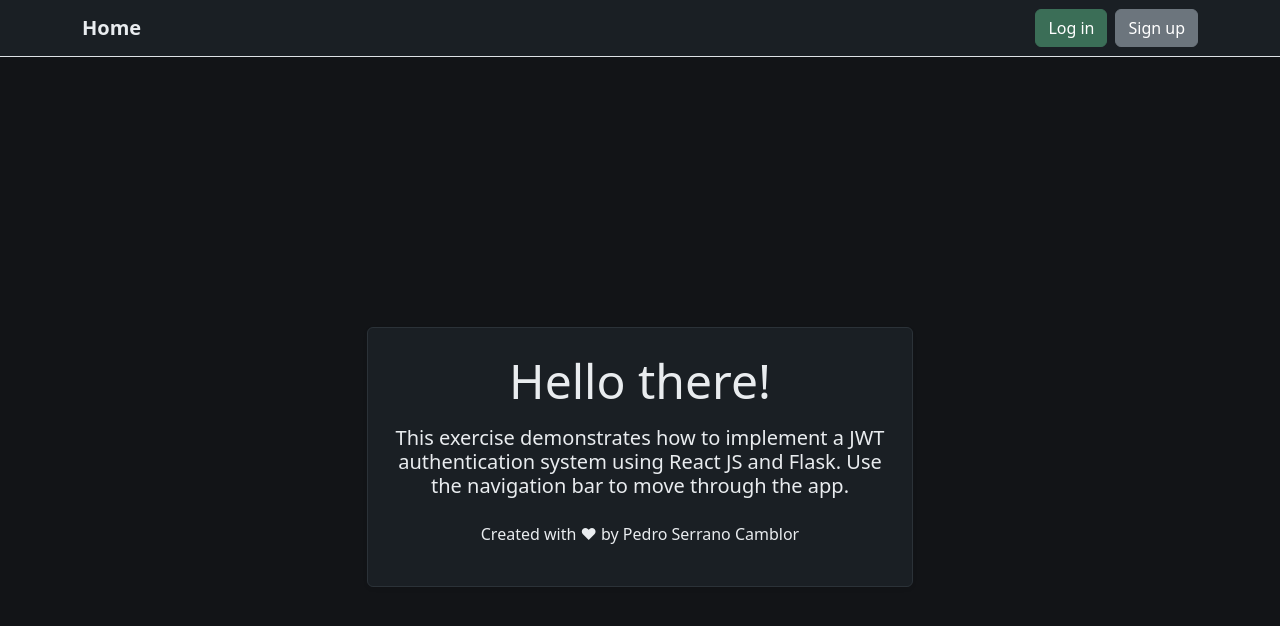
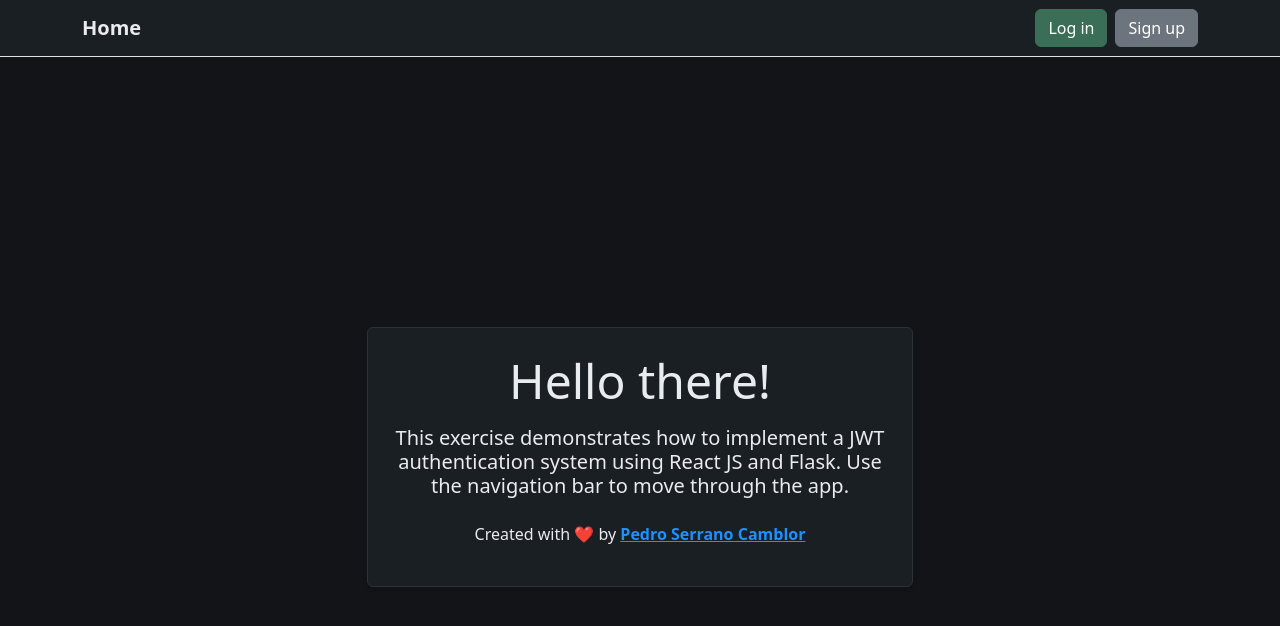
Before and after one commit to 4GeeksAcademy/pedro-serrano-authentication-jwt-flask-react, a React app: page / in a window 1280 px wide. Built offline with nearby package versions, Linux system fonts and the light colour scheme; no server answers.

Commit message:
añadida animacion para el corazón y enlace a linkedin. Terminado todo lo relativo a este proyecto salvo si hubiese feedback

```diff
--- a/src/front/index.css
+++ b/src/front/index.css
@@ -1,16 +1,16 @@
-:root{
+:root {
   /* Colores base del tema */
-  --bg-app: #121417;      /* fondo de la app (oscuro) */
-  --surface: #1a1f24;     /* fondo de las cards (un poco más claro que el fondo) */
-  --surface-2: #20262c;   /* fondo de inputs */
-  --text: #e9ecef;        /* texto principal */
-  --muted: #a3adb6;       /* texto secundario/suave */
-  --border: #2b3238;      /* borde suave */
+  --bg-app: #121417; /* fondo de la app (oscuro) */
+  --surface: #1a1f24; /* fondo de las cards (un poco más claro que el fondo) */
+  --surface-2: #20262c; /* fondo de inputs */
+  --text: #e9ecef; /* texto principal */
+  --muted: #a3adb6; /* texto secundario/suave */
+  --border: #2b3238; /* borde suave */
 
   /* Botones con colores sobrios */
-  --accept: #3b6e57;      /* verde apagado */
+  --accept: #3b6e57; /* verde apagado */
   --accept-hover: #335d4b;
-  --cancel: #8b3d3d;      /* rojo apagado */
+  --cancel: #8b3d3d; /* rojo apagado */
   --cancel-hover: #7a3535;
 }
 
@@ -41,7 +41,9 @@
   color: var(--text) !important;
   border: 1px solid var(--border) !important;
 }
-.input-dark::placeholder { color: #949ca5 !important; }
+.input-dark::placeholder {
+  color: #949ca5 !important;
+}
 
 /* Botón aceptar */
 .btn-accept {
@@ -49,7 +51,9 @@
   border-color: var(--accept) !important;
   color: #fff !important;
 }
-.btn-accept:hover { background-color: var(--accept-hover) !important; }
+.btn-accept:hover {
+  background-color: var(--accept-hover) !important;
+}
 
 /* Botón cancelar */
 .btn-cancel {
@@ -57,4 +61,37 @@
   border-color: var(--cancel) !important;
   color: #fff !important;
 }
-.btn-cancel:hover { background-color: var(--cancel-hover) !important; }
+.btn-cancel:hover {
+  background-color: var(--cancel-hover) !important;
+}
+
+.heart {
+  display: inline-block;
+  transform-origin: center;
+  animation: heart-beat 1.5s ease-in-out infinite;
+}
+
+.heart.red {
+  color: #e25555;
+}
+
+@keyframes heart-beat {
+  0% {
+    transform: scale(1);
+  }
+  10% {
+    transform: scale(1.3);
+  }
+  20% {
+    transform: scale(1);
+  }
+  30% {
+    transform: scale(1.3);
+  }
+  40% {
+    transform: scale(1);
+  }
+  100% {
+    transform: scale(1);
+  }
+}
--- a/src/front/pages/Home.jsx
+++ b/src/front/pages/Home.jsx
@@ -17,7 +17,23 @@ export const Home = () => {
 								<h5 className="mb-4">
 									This exercise demonstrates how to implement a JWT authentication system using React JS and Flask. Use the navigation bar to move through the app.
 								</h5>
-								<p>Created with &#10084; by Pedro Serrano Camblor</p>
+								<p style={{ textAlign: "center", color: "var(--text)" }}>
+									Created with{" "}
+									<span className="heart red" role="img" aria-label="heart">
+										&#10084;&#65039;
+									</span>{" "}
+									by{" "}
+									<strong>
+										<a
+											href="https://www.linkedin.com/in/pedroserranoc/"
+											target="_blank"
+											rel="noopener noreferrer"
+											style={{ color: "dodgerblue", textDecoration: "underline" }}
+										>
+											Pedro Serrano Camblor
+										</a>
+									</strong>
+								</p>
 
 								{/* Solo mostramos el mensaje si existe */}
 								{store.message && (
```
